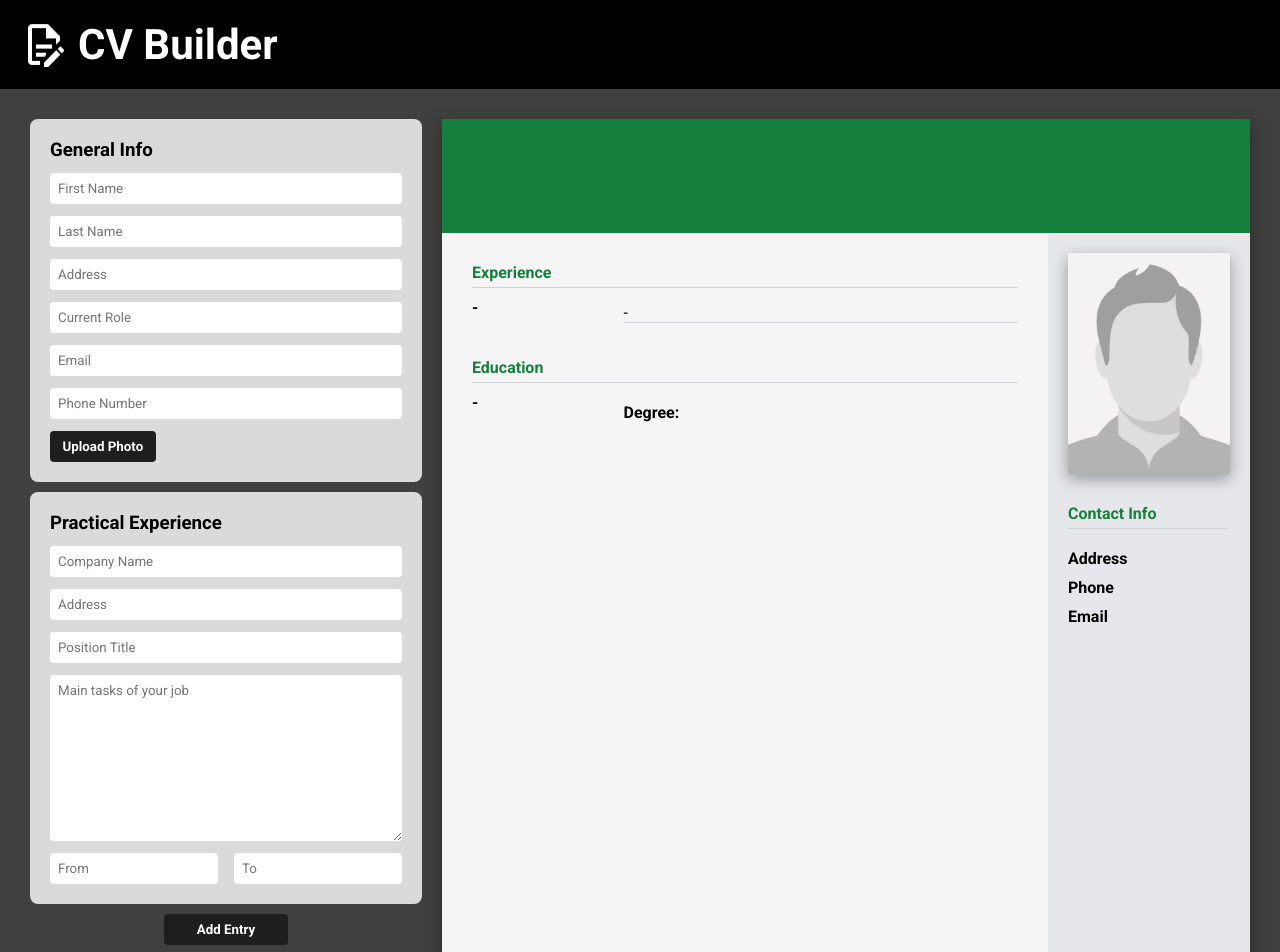
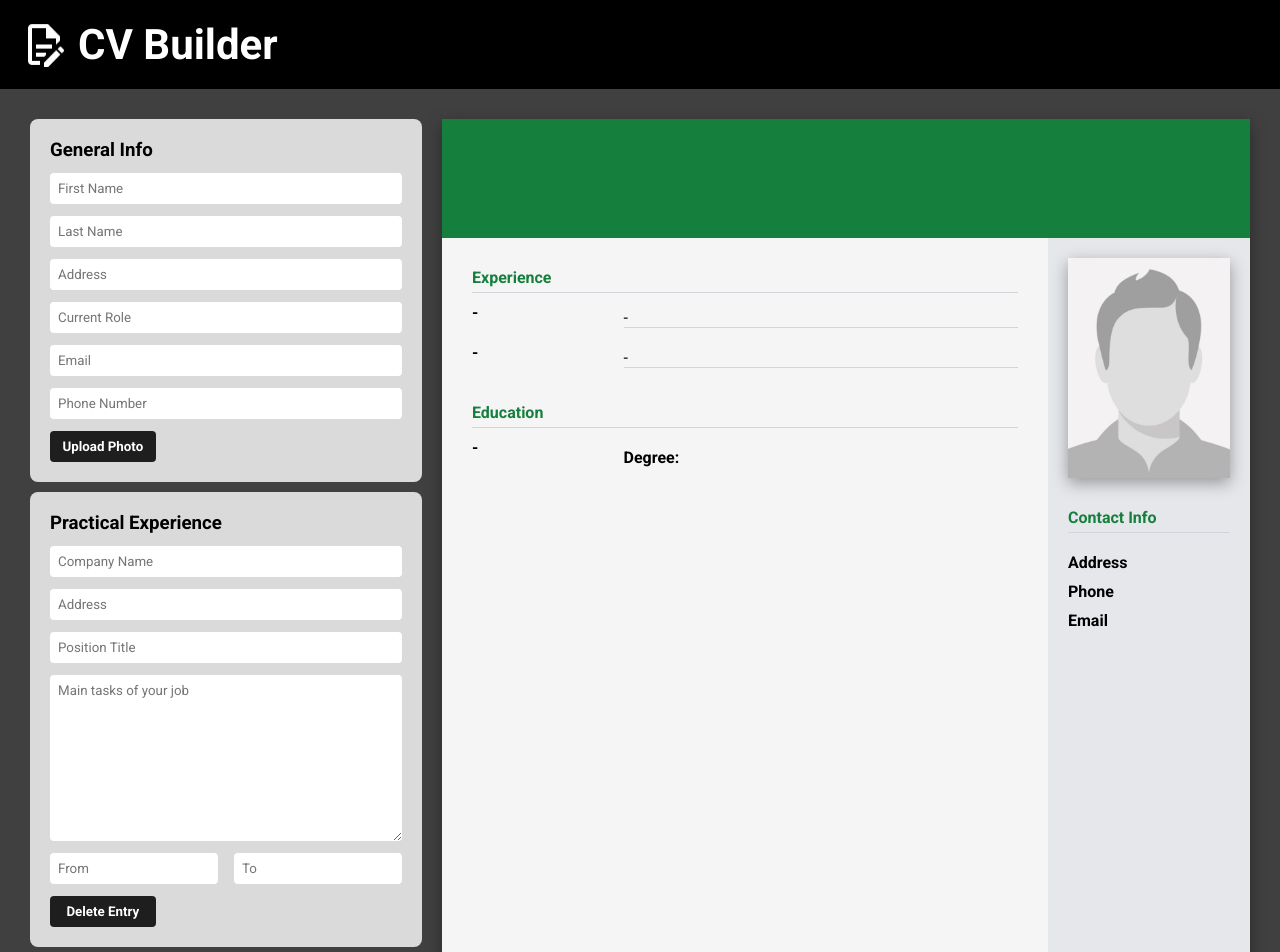
Before and after one commit to naknamu/cv-builder, a React (Create React App) app: page / in a window 1280 px wide. Shown: the top 952 px of the page. Built offline with nearby package versions, Linux system fonts and the light colour scheme.

Commit message:
Added script to add and delete entry

```diff
--- a/src/App.js
+++ b/src/App.js
@@ -6,6 +6,7 @@ import Helper from "./components/helper";
 import Output from "./components/output";
 import React, { Component } from "react";
 import avatar from "../src/image/empty_avatar.png";
+import uniqid from "uniqid";
 
 class App extends Component {
   constructor() {
@@ -34,6 +35,7 @@ class App extends Component {
     this.changeSchoolTo = this.changeSchoolTo.bind(this);
     //
     this.handleAddEntry = this.handleAddEntry.bind(this);
+    this.handleDeleteEntry = this.handleDeleteEntry.bind(this);
 
     this.state = {
 
@@ -45,17 +47,21 @@ class App extends Component {
       phone: '',
       user_avatar: avatar,
 
-      exp_counter: 0,
       companys: [],
       company: {
         text: ''
       },
-      comp_address: '',
+      comps_address: [],
+      comp_address: {
+        text: ''
+      },
       position: '',
       jobTask: '',
       jobFrom: '',
       jobTo: '',
       newExp: [],
+      id: uniqid(),
+      exp_counter: 0,
 
       school: '',
       school_address: '',
@@ -120,21 +126,29 @@ class App extends Component {
   }
 
   /*EXPERIENCE*/
-  changeCompany = (e) => {
-    let companys = [...this.state.companys];
-    companys[e.target.id] = e.target.value;
+  changeCompany = (e, index) => {
+    let newCompanys = [...this.state.companys];
+    newCompanys[index] = e.target.value;
+    console.log(e);
+    console.log(index);
 
     this.setState({
       company : {
         text: e.target.value
       },
-      companys
+      companys: newCompanys
     })
   }
 
   changeCompAddress = (e) => {
+    let comps_address = [...this.state.comps_address];
+    comps_address[e.target.className] = e.target.value;
+
     this.setState({
-      comp_address: e.target.value
+      comp_address: {
+        text: e.target.value
+      },
+      comps_address
     })
   }
 
@@ -195,8 +209,49 @@ class App extends Component {
   /*ENTRY*/
   handleAddEntry = () => {
      this.setState({
-       newExp: this.state.newExp.concat([this.state.id])
+       id: uniqid(),
+       newExp: this.state.newExp.concat(
+       <Experience key={this.state.id} changeCompany={this.changeCompany} changeCompAddress={this.changeCompAddress}
+        changePosition={this.changePosition} changeJobTask={this.changeJobTask}
+        changeJobFrom={this.changeJobFrom}
+        changeJobTo={this.changeJobTo}
+        handleDeleteEntry={this.handleDeleteEntry}/>)
      })
+
+  }
+
+  handleDeleteEntry = (e, index) => {
+    // console.log(index);
+    let newCompanys = [...this.state.companys];
+    newCompanys.splice(index, 1);
+
+    this.setState({
+      id: uniqid(),
+      newExp : this.state.newExp.filter((newExp) => newExp !== e),
+      companys: newCompanys
+    })
+  }
+
+
+  componentDidMount() {
+    this.initialRender = () => {
+      this.setState({
+        id: uniqid(),
+        newExp: this.state.newExp.concat(
+          <Experience key={this.state.id} changeCompany={this.changeCompany} changeCompAddress={this.changeCompAddress}
+           changePosition={this.changePosition} changeJobTask={this.changeJobTask}
+           changeJobFrom={this.changeJobFrom}
+           changeJobTo={this.changeJobTo}
+           handleDeleteEntry={this.handleDeleteEntry}/>)
+      })
+    }
+
+    this.initialRender();
+    // console.log('new exp initialized!');
+  }
+
+  componentWillUnmount() {
+    clearInterval(this.initialRender);
   }
 
   render() {
@@ -205,13 +260,13 @@ class App extends Component {
       changePhone, uploadPhoto, getImage} = this;
     const {firstName, lastName, address, role, email, phone, user_avatar} = this.state;
     //practical exp
-    const {changeCompany, changeCompAddress, changePosition, changeJobTask, changeJobFrom, changeJobTo} = this;
-    const {companys, company, comp_address, position, jobTask, jobFrom, jobTo, newExp} = this.state;
+    // const {changeCompany, changeCompAddress, changePosition, changeJobTask, changeJobFrom, changeJobTo} = this;
+    const {companys, comps_address, position, jobTask, jobFrom, jobTo, newExp, exp_counter} = this.state;
     const {handleAddEntry} = this;
     //educational
     const {changeSchool, changeSchoolAdd, changeDegree, changeSchoolFrom, changeSchoolTo} = this;
     const {school, school_address, degree, schoolFrom, schoolTo} = this.state;
-
+    //
     return (
       <div className="App">
         <Header/>
@@ -222,18 +277,12 @@ class App extends Component {
               changeAddress={changeAddress} changeRole={changeRole} changeEmail={changeEmail}
               changePhone={changePhone} uploadPhoto={uploadPhoto} getImage={getImage}/>
 
-            <Experience exp_counter={0} changeCompany={changeCompany} changeCompAddress={changeCompAddress}
-              changePosition={changePosition} changeJobTask={changeJobTask}
-              changeJobFrom={changeJobFrom}
-              changeJobTo={changeJobTo}
-            />
-
-            {newExp.map((element, index) =>
-              <Experience exp_counter={index+1} key={index} changeCompany={changeCompany} changeCompAddress={changeCompAddress}
-                changePosition={changePosition} changeJobTask={changeJobTask}
-                changeJobFrom={changeJobFrom}
-                changeJobTo={changeJobTo}
-              />)}
+            {newExp.map((newExp, index) =>
+              <Experience index={index} key={newExp.key} changeCompany={this.changeCompany} changeCompAddress={this.changeCompAddress}
+              changePosition={this.changePosition} changeJobTask={this.changeJobTask}
+              changeJobFrom={this.changeJobFrom}
+              changeJobTo={this.changeJobTo}
+              handleDeleteEntry={() => this.handleDeleteEntry(newExp, index)}/>)}
 
             <div className="entry">
             <button onClick={handleAddEntry}>Add Entry</button>
@@ -247,9 +296,9 @@ class App extends Component {
           <div className="output">
             <Output fullName={firstName + " " + lastName}
               address={address} role={role} email={email} phone={phone} user_avatar={user_avatar}
-              companys={companys} company={company} comp_address={comp_address} position={position} jobTask={jobTask} jobFrom={jobFrom} jobTo={jobTo}
+              companys={companys} comps_address={comps_address} position={position} jobTask={jobTask} jobFrom={jobFrom} jobTo={jobTo}
               school={school} school_address={school_address} degree={degree} schoolFrom={schoolFrom} schoolTo={schoolTo}
-              newExp={newExp}
+              newExp={newExp} exp_counter={exp_counter}
             />
           </div>
         </div>
--- a/src/components/exp.js
+++ b/src/components/exp.js
@@ -2,19 +2,22 @@
 
 const Experience = (props) => {
 
-    const {changeCompany, changeCompAddress, changePosition, changeJobTask, changeJobFrom, changeJobTo, exp_counter} = props;
-    // console.log(props);
+    const {changeCompany, changeCompAddress, changePosition, changeJobTask, changeJobFrom, changeJobTo, index} = props;
+    const {handleDeleteEntry} = props;
     return (
-        <div className="exp">
+        <div className="exp ">
             <h3>Practical Experience</h3>
-            <input type="text" name="company" id={exp_counter} placeholder="Company Name" onChange={changeCompany}/>
-            <input type="text" name="address" id="address" placeholder="Address" onChange={changeCompAddress} />
+            <input type="text" name="company" placeholder="Company Name" onChange={(e) => changeCompany(e, index)}/>
+            <input type="text" name="address" placeholder="Address" onChange={changeCompAddress} />
             <input type="text" name="position" id="position" placeholder="Position Title" onChange={changePosition} />
             <textarea name="description" id="description" cols="30" rows="10" placeholder="Main tasks of your job" onChange={changeJobTask}></textarea>
             <div className="date">
             <input type="text" name="dateFrom" placeholder="From" onChange={changeJobFrom}/>
             <input type="text" name="dateTo" placeholder="To" onChange={changeJobTo}/>
             </div>
+            {/* <div className="delete-entry"> */}
+                <button onClick={handleDeleteEntry}>Delete Entry</button>
+            {/* </div> */}
         </div>
      );
 }
--- a/src/components/out-exp.js
+++ b/src/components/out-exp.js
@@ -1,12 +1,12 @@
 const OutputExperience = (props) => {
-    const {jobFrom, jobTo, position, company, comp_address, jobTask} = props;
+    const {jobFrom, jobTo, position, comps_address, jobTask, companys, exp_counter} = props;
     return (
     <div className="output-experience">
         <div className="description">
             <h4>{jobFrom} - {jobTo}</h4>
             <div>
                 <h4>{position}</h4>
-                <div className="company">{company.text} - {comp_address}</div>
+                <div className="company">{companys[exp_counter]} - {comps_address[exp_counter]}</div>
                 <div>{jobTask}</div>
             </div>
         </div>
--- a/src/components/output.js
+++ b/src/components/output.js
@@ -3,7 +3,7 @@ import OutputExperience from './out-exp'
 const Output = (props) => {
 
     const {fullName, address, role, email, phone, user_avatar} = props;
-    const {companys, company, comp_address, position, jobTask, jobFrom, jobTo} = props;
+    const {companys, comps_address, position, jobTask, jobFrom, jobTo} = props;
     const {school, school_address, degree, schoolFrom, schoolTo} = props;
     const {newExp} = props;
 
@@ -19,9 +19,9 @@ const Output = (props) => {
                     <div className="experience">
                         <h4 className="title">Experience</h4>
                         <OutputExperience
+                        exp_counter={0}
                         companys={companys}
-                        company={company}
-                        comp_address={comp_address}
+                        comps_address={comps_address}
                         position={position}
                         jobTask={jobTask}
                         jobFrom={jobFrom}
@@ -30,10 +30,10 @@ const Output = (props) => {
 
                         {newExp.map((element, index) =>
                         <OutputExperience
+                        exp_counter={index+1}
                         key={index}
                         companys={companys}
-                        company={company}
-                        comp_address={comp_address}
+                        comps_address={comps_address}
                         position={position}
                         jobTask={jobTask}
                         jobFrom={jobFrom}
```
